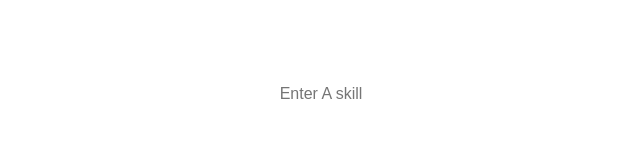
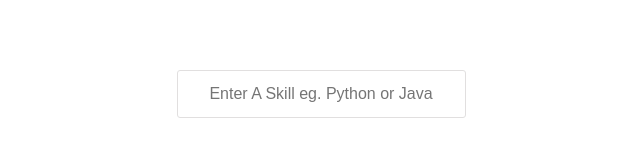
Before and after one commit to bhagya099/employee_details, a React (Create React App) app: page / in a window 1280 px wide. Shown: the part 126-278 px from the top of the page, without its empty margins (327-967 px from the left). Built offline with nearby package versions, Linux system fonts and the light colour scheme.

Commit message:
changed some color

```diff
--- a/src/components/Search.js
+++ b/src/components/Search.js
@@ -4,7 +4,7 @@ export const Search = (props) => {
     <div className="SearchBar">
       <input
         type="text"
-        placeholder="Enter A skill"
+        placeholder="Enter A Skill eg. Python or Java"
         value={search}
         onChange={(e) => setSearch(e.target.value)}
       />
--- a/src/index.css
+++ b/src/index.css
@@ -19,6 +19,7 @@ body {
   font-size: 16px;
   height: 100vh;
   width: 100vw;
+
 }
 
 h2{
@@ -112,7 +113,7 @@ h2{
 .SearchBar input {
   width: 287px;
   padding: .88rem 0;
-  border: 1px solid #fff;
+  border: 1px solid rgb(225, 223, 223);
   border-radius: 3px;
   margin-bottom: 2.22rem;
   color: #010c3f;
```
